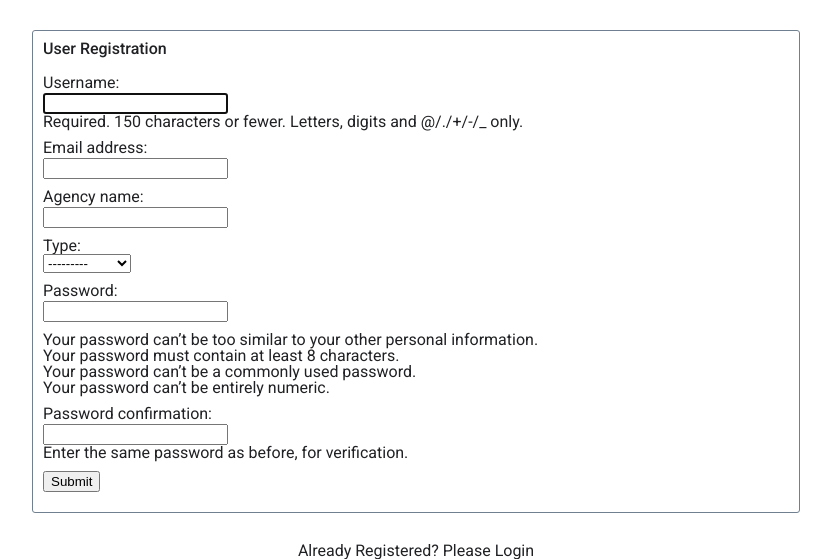
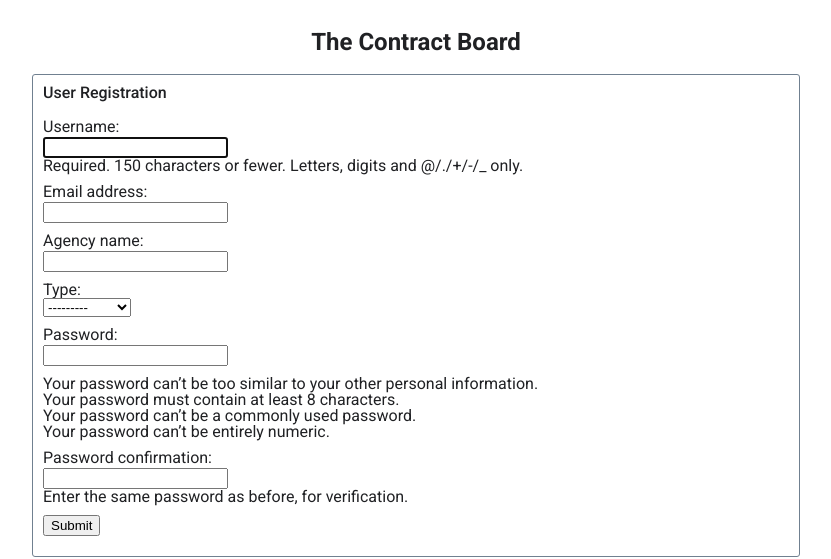
Before and after one commit to mrhaffner/job_bidding_board, a Django app: page /register in a window 1280 px wide. Shown: the top 559 px of the page, without its empty margins (224-1055 px from the left). Run offline with Django 4.2, Linux system fonts and the light colour scheme; parts of the project's set-up code (start-up, migrations or seed data) failed here and were passed over.

Commit message:
add title to auth pages

```diff
--- a/contract_board/board/templates/base_auth.html
+++ b/contract_board/board/templates/base_auth.html
@@ -11,6 +11,7 @@
   </head>
   <body>
     <main>
+      <h1 class="text-center">The Contract Board</h1>
       <div class="wrapper">{% block content %} {% endblock %}</div>
     </main>
   </body>
```
